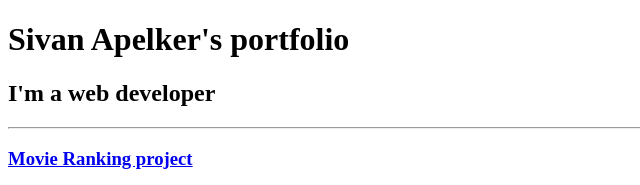
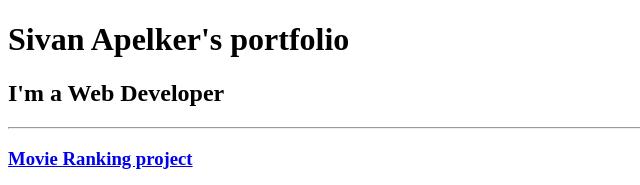
Before and after one commit to sivanosh/html, a plain HTML site: page index.html in a window 1280 px wide. Shown: the top 185 px of the page, 0-640 px from the left. Drawn offline with Linux system fonts and the light colour scheme.

Commit message:
Update index.html

```diff
--- a/index.html
+++ b/index.html
@@ -8,7 +8,7 @@
  </head>
  <body>
     <h1>Sivan Apelker's portfolio</h1>
-    <h2>I'm a web developer</h2>
+    <h2>I'm a Web Developer</h2>
     <hr/>
     <h3><a href="./public/movie-ranking.html">Movie Ranking project</a></h3>
     <img src="./assets/images/movies preview.png" height="170"/>
```
